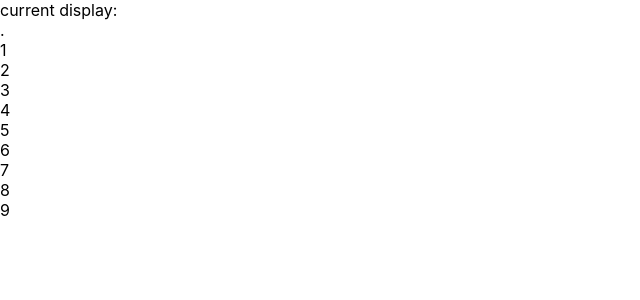
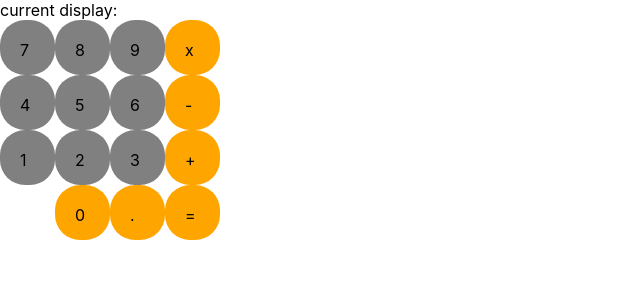
Before and after one commit to bheadwhite/calculator-project, a React (Create React App) app: page / in a window 1280 px wide. Shown: the top 300 px of the page, without its empty margins (0-640 px from the left). Built offline with nearby package versions, Linux system fonts and the light colour scheme.

Commit message:
added styling and rearranged some of the divs

```diff
--- a/package.json
+++ b/package.json
@@ -3,6 +3,8 @@
   "version": "0.1.0",
   "private": true,
   "dependencies": {
+    "@material-ui/core": "^4.11.0",
+    "@material-ui/icons": "^4.9.1",
     "@testing-library/jest-dom": "^4.2.4",
     "@testing-library/react": "^9.3.2",
     "@testing-library/user-event": "^7.1.2",
--- a/src/components/CircleBtns.tsx
+++ b/src/components/CircleBtns.tsx
@@ -1,21 +1,137 @@
 import React from "react"
 import useCalc from "hooks/useCalculatorController"
+import { makeStyles } from "@material-ui/core"
+
+const useStyles = makeStyles((theme) => ({
+  rowOne: {
+    borderRadius: "25px",
+    background: "gray",
+    padding: "20px",
+    width: "15px",
+    height: "15px",
+  },
+
+  rowTwo: {
+    borderRadius: "25px",
+    background: "gray",
+    padding: "20px",
+    width: "15px",
+    height: "15px",
+  },
+
+  rowThree: {
+    borderRadius: "25px",
+    background: "gray",
+    padding: "20px",
+    width: "15px",
+    height: "15px",
+  },
+
+  rowFour: {
+    borderRadius: "25px",
+    background: "orange",
+    padding: "20px",
+    width: "15px",
+    height: "15px",
+  },
+
+  rowFive: {
+    borderRadius: "25px",
+    background: "orange",
+    padding: "20px",
+    width: "15px",
+    height: "15px",
+    "& zero": {
+      width: "35px",
+    },
+  },
+
+  rowFiveContainer: {
+    display: "flex",
+    margin: "165px 0px 0px -165px",
+  },
+
+  operators: {
+    borderRadius: "25px",
+    background: "orange",
+    padding: "20px",
+    width: "15px",
+    height: "15px",
+  },
+
+  daddyBox: {
+    display: "flex",
+    margin: "auto",
+  },
+}))
 
 const CircleBtns = () => {
   const calc = useCalc()
+  const classes = useStyles()
 
   return (
-    <div>
-      <div onClick={() => calc.appendDisplay(".")}>.</div>
-      <div onClick={() => calc.appendDisplay(1)}>1</div>
-      <div onClick={() => calc.appendDisplay(2)}>2</div>
-      <div onClick={() => calc.appendDisplay(3)}>3</div>
-      <div onClick={() => calc.appendDisplay(4)}>4</div>
-      <div onClick={() => calc.appendDisplay(5)}>5</div>
-      <div onClick={() => calc.appendDisplay(6)}>6</div>
-      <div onClick={() => calc.appendDisplay(7)}>7</div>
-      <div onClick={() => calc.appendDisplay(8)}>8</div>
-      <div onClick={() => calc.appendDisplay(9)}>9</div>
+    <div className={classes.daddyBox}>
+      <div>
+        <div className={classes.rowOne} onClick={() => calc.appendDisplay(7)}>
+          7
+        </div>
+        <div className={classes.rowOne} onClick={() => calc.appendDisplay(4)}>
+          4
+        </div>
+        <div className={classes.rowOne} onClick={() => calc.appendDisplay(1)}>
+          1
+        </div>
+      </div>
+      <div>
+        <div className={classes.rowTwo} onClick={() => calc.appendDisplay(8)}>
+          8
+        </div>
+        <div className={classes.rowTwo} onClick={() => calc.appendDisplay(5)}>
+          5
+        </div>
+        <div className={classes.rowTwo} onClick={() => calc.appendDisplay(2)}>
+          2
+        </div>
+      </div>
+      <div>
+        <div className={classes.rowThree} onClick={() => calc.appendDisplay(9)}>
+          9
+        </div>
+        <div className={classes.rowThree} onClick={() => calc.appendDisplay(6)}>
+          6
+        </div>
+        <div className={classes.rowThree} onClick={() => calc.appendDisplay(3)}>
+          3
+        </div>
+      </div>
+      <div>
+        <div className={classes.operators} onClick={() => calc.setActiveOperator("multiply")}>
+          x
+        </div>
+        <div className={classes.operators} onClick={() => calc.setActiveOperator("subtract")}>
+          -
+        </div>
+        <div className={classes.operators} onClick={() => calc.setActiveOperator("add")}>
+          +
+        </div>
+      </div>
+      <div className={classes.rowFiveContainer}>
+        <div className={classes.rowFive} onClick={() => calc.appendDisplay(0)}>
+          0
+        </div>
+        <div className={classes.rowFive} onClick={() => calc.appendDisplay(".")}>
+          .
+        </div>
+        <div className={classes.rowFive}>=</div>
+      </div>
+      <div>
+        {/* <div className={classes.rowFour} onClick={() => calc.appendDisplay(7)}>AC</div>
+      <div className={classes.rowFour} onClick={() => calc.appendDisplay(8)}>Weird symbol</div>
+      <div className={classes.rowFour} onClick={() => calc.appendDisplay(9)}>%</div> */}
+        {/* <div className={classes.rowFour} onClick={() => calc.setActiveOperator("divide")}>
+          /
+        </div> */}
+      </div>
     </div>
   )
 }
```
Also changed, not shown: 1 other file (tests, documents, lock files or other folders).
